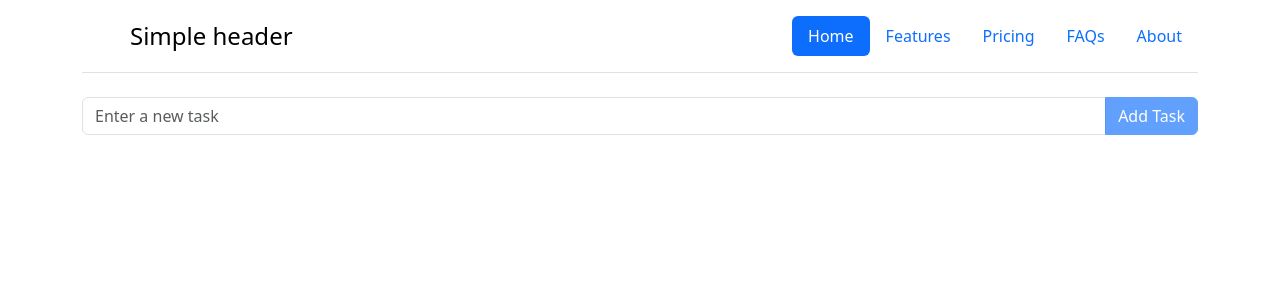
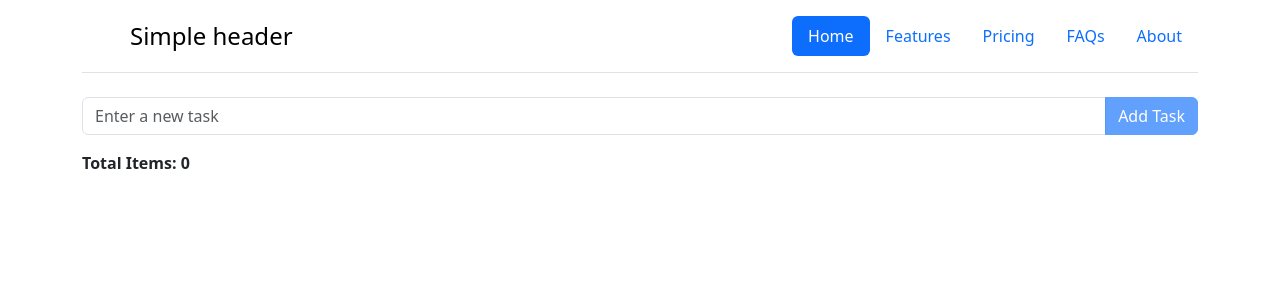
Before and after one commit to valerioprds/to-do-list, an Angular app: page / in a window 1280 px wide. Shown: the top 300 px of the page. Built offline with nearby package versions, Linux system fonts and the light colour scheme.

Commit message:
added item count and alert in case same item is added

```diff
--- a/src/app/main/main.component.html
+++ b/src/app/main/main.component.html
@@ -18,6 +18,8 @@
       Add Task
     </button>
   </form>
+
+  <p class="item-count">Total Items: {{ todos.length }}</p>
 
   <!-- List of To-Do items -->
   <ul class="list-group">
--- a/src/app/main/main.component.scss
+++ b/src/app/main/main.component.scss
@@ -15,3 +15,9 @@ ul {
 li {
   margin-bottom: 10px;
 }
+
+
+.item-count {
+  font-weight: bold;
+  margin-bottom: 10px;
+}
--- a/src/app/main/main.component.ts
+++ b/src/app/main/main.component.ts
@@ -32,13 +32,18 @@ export class MainComponent implements OnInit {
     const taskControl = this.todoForm.get('taskTitle');
 
     if (taskControl && taskControl.value) {
+      // Check if the todo already exists
+      if (this.todos.some((todo) => todo.title === taskControl.value)) {
+        alert('This todo item already exists!');
+        return;
+      }
+
       this.todos.push({
         title: taskControl.value,
         isCompleted: new FormControl(false),
       });
       this.todoForm.reset();
-      this.todoForm.get('taskTitle')!.setValue('');  // Explicitly set to empty string
+      this.todoForm.get('taskTitle')!.setValue('');
     }
   }
-
 }
```
Also changed, not shown: 1 other file (tests, documents, lock files or other folders).
